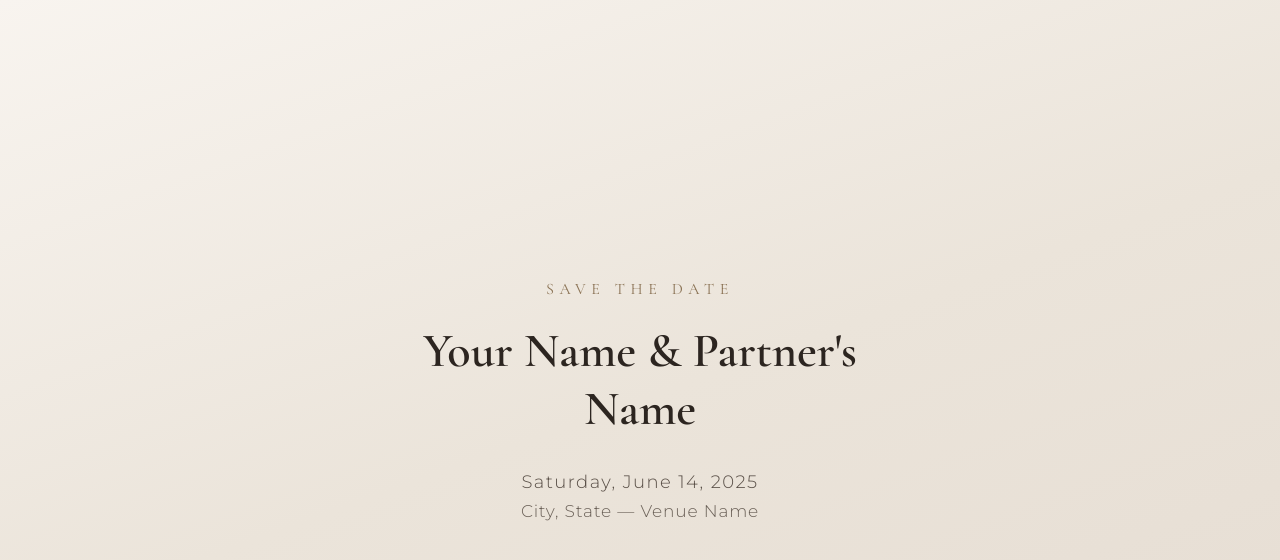
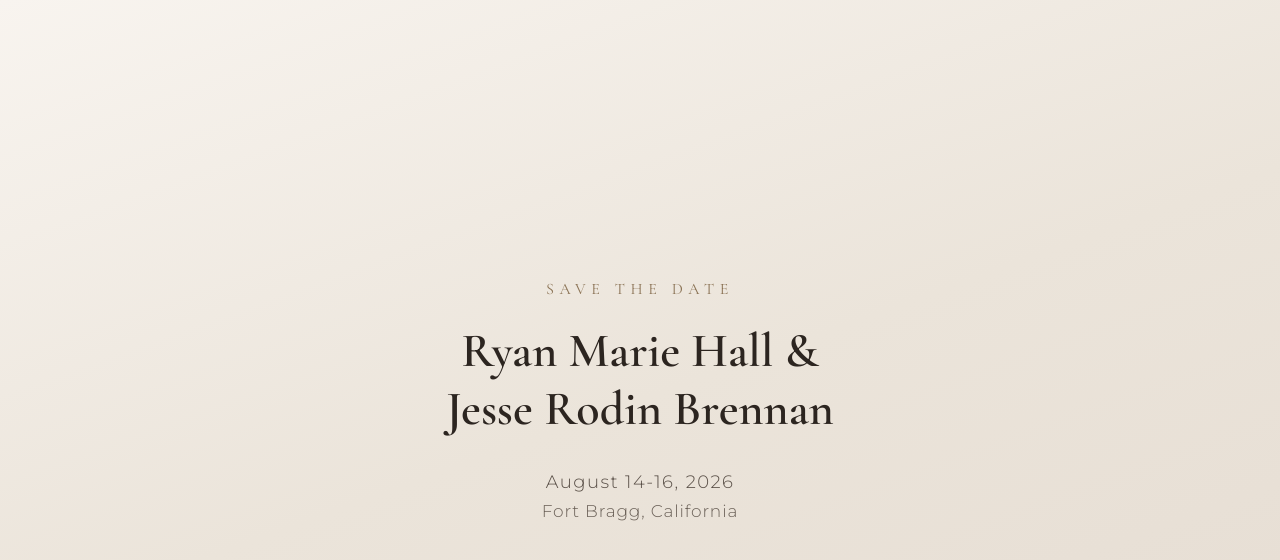
Before and after one commit to jessebrennan/wedding-site, a plain HTML site: page index.html in a window 1280 px wide. Drawn offline with nearby package versions, Linux system fonts and the light colour scheme.

Commit message:
Add details

```diff
--- a/index.html
+++ b/index.html
@@ -12,9 +12,9 @@
 <body>
   <main class="card">
     <p class="save-the-date">Save the Date</p>
-    <h1 class="names">Your Name & Partner's Name</h1>
-    <p class="date">Saturday, June 14, 2025</p>
-    <p class="location">City, State — Venue Name</p>
+    <h1 class="names">Ryan Marie Hall & Jesse Rodin Brennan</h1>
+    <p class="date">August 14-16, 2026</p>
+    <p class="location">Fort Bragg, California</p>
   </main>
 </body>
 </html>
```
